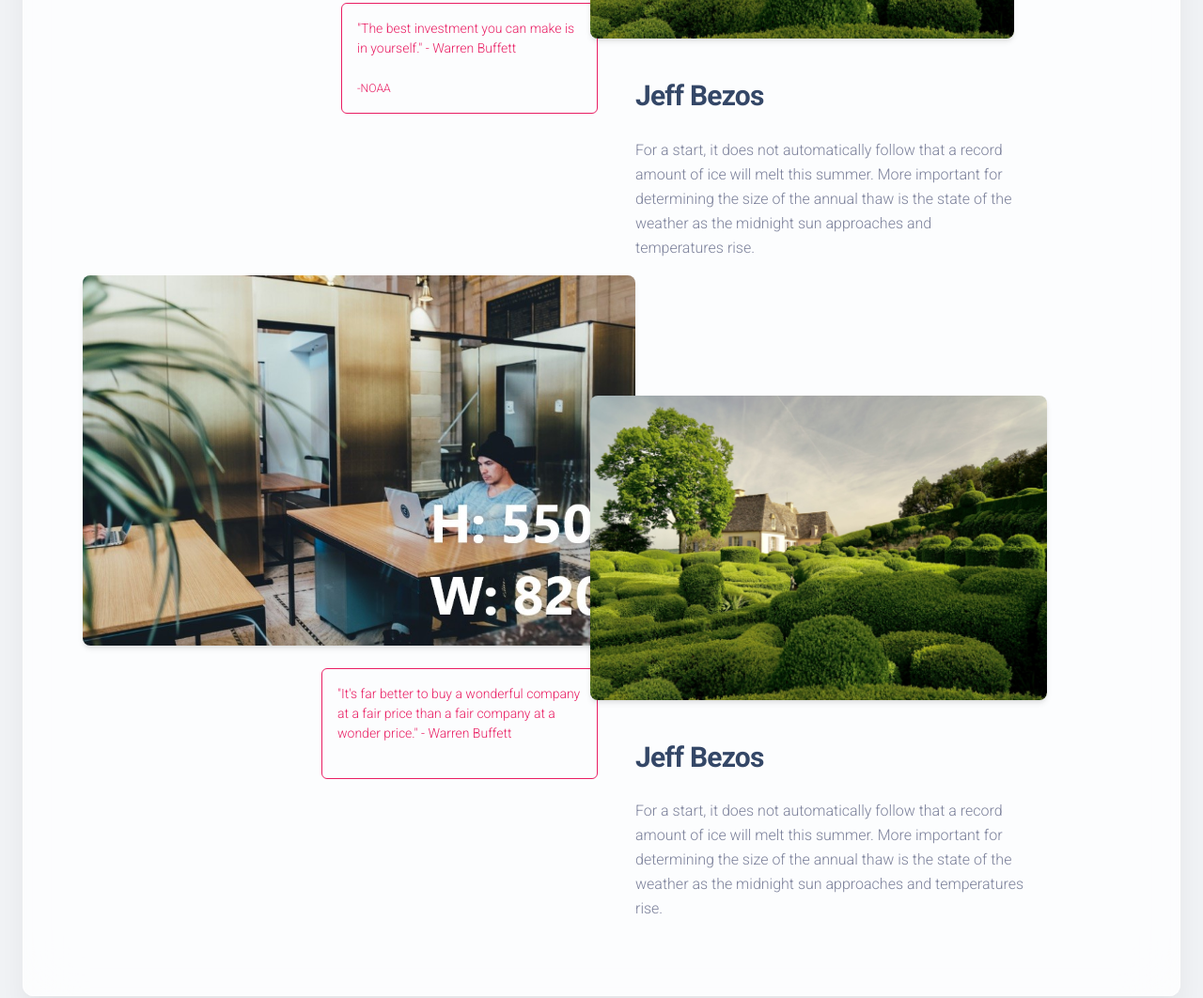
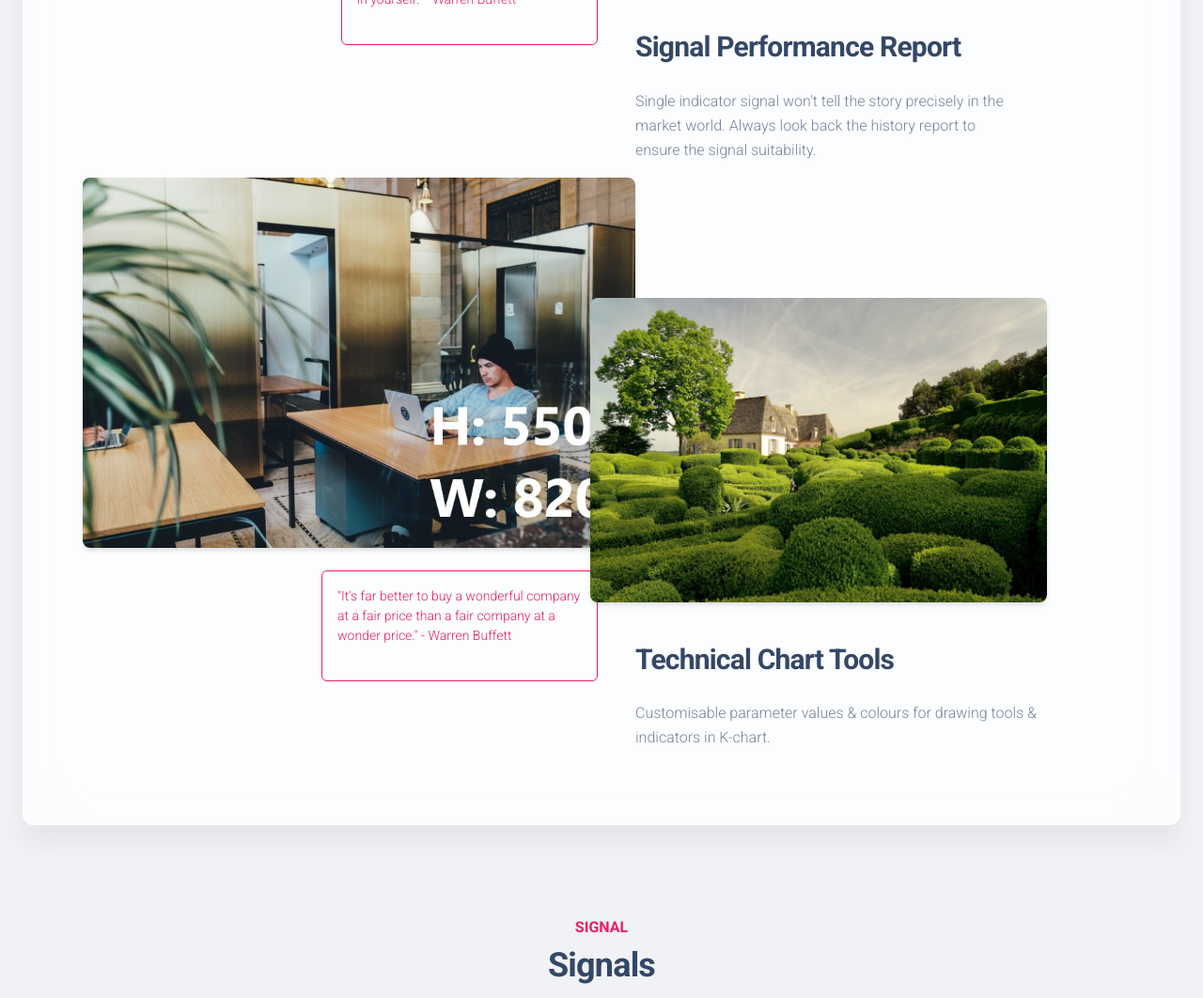
Before and after one commit to TienChungTech/TradingScopeWebsite, a plain HTML site: page features.html in a window 1280 px wide. Shown: the part 2512-3574 px from the top of the page at 94% size. Drawn offline with Linux system fonts and the light colour scheme.

Commit message:
Update features.html

```diff
--- a/features.html
+++ b/features.html
@@ -158,9 +158,9 @@
         <img class="image-right border-radius-lg img-fluid shadow ms-md-n4 mb-4 mt-md-8 position-relative bg-cover" src="./assets/img/examples/testimonial-6-3.jpg">
         <div class="px-4">
           <p class="text-gradient text-primary"></p>
-          <h3 class="mb-4">Mike Alfonso</h3>
+          <h3 class="mb-4">Signals</h3>
           <p>
-            For a start, it does not automatically follow that a record amount of ice will melt this summer. More important for determining the size of the annual thaw is the state of the weather as the midnight sun approaches and temperatures rise.
+            Different combination of technical indicators to assist users analyse the stock market (Bursa Malaysia). Combination always precise than single.
           </p>
         </div>
       </div>
@@ -173,7 +173,7 @@
 
           <br>
           <br>
-          <small>-NOAA</small>
+          <small></small>
         </p>
 
       </div>
@@ -182,9 +182,9 @@
         <img class="image-right border-radius-lg img-fluid shadow ms-md-n4 mb-4 mt-md-8 position-relative bg-cover" src="./assets/img/examples/content-5.jpg">
         <div class="px-4">
           <p class="text-gradient text-primary"></p>
-          <h3 class="mb-4">Jeff Bezos</h3>
+          <h3 class="mb-4">Signal Performance Report</h3>
           <p>
-            For a start, it does not automatically follow that a record amount of ice will melt this summer. More important for determining the size of the annual thaw is the state of the weather as the midnight sun approaches and temperatures rise.
+           Single indicator signal won't tell the story precisely in the market world. Always look back the history report to ensure the signal suitability.
           </p>
         </div>
       </div>
@@ -208,9 +208,9 @@
         <img class="image-right border-radius-lg img-fluid shadow ms-md-n4 mb-4 mt-md-8 position-relative bg-cover" src="./assets/img/examples/content-5.jpg">
         <div class="px-4">
           <p class="text-gradient text-primary"></p>
-          <h3 class="mb-4">Jeff Bezos</h3>
+          <h3 class="mb-4">Technical Chart Tools</h3>
           <p>
-            For a start, it does not automatically follow that a record amount of ice will melt this summer. More important for determining the size of the annual thaw is the state of the weather as the midnight sun approaches and temperatures rise.
+           Customisable parameter values & colours for drawing tools & indicators in K-chart.
           </p>
         </div>
       </div>
```
